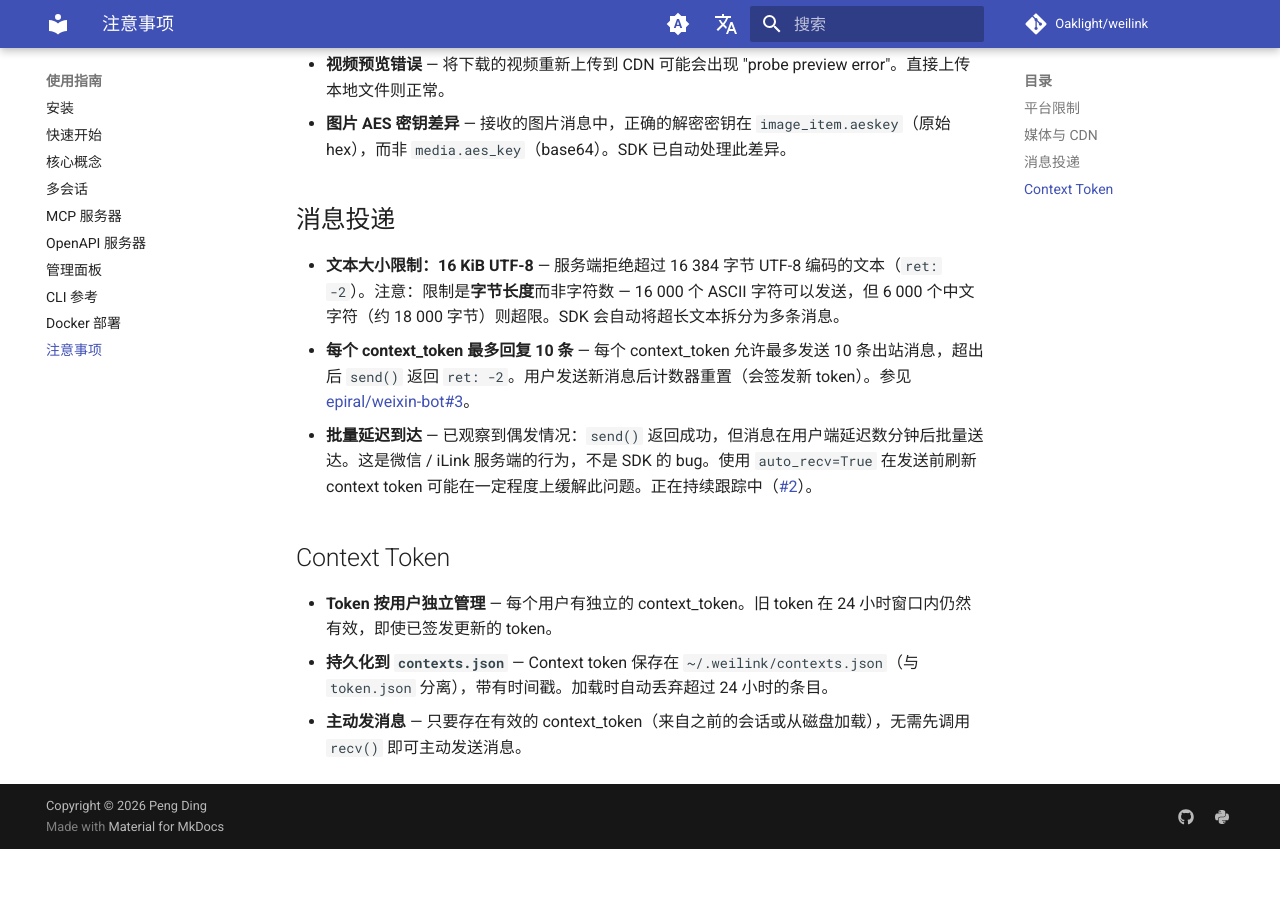
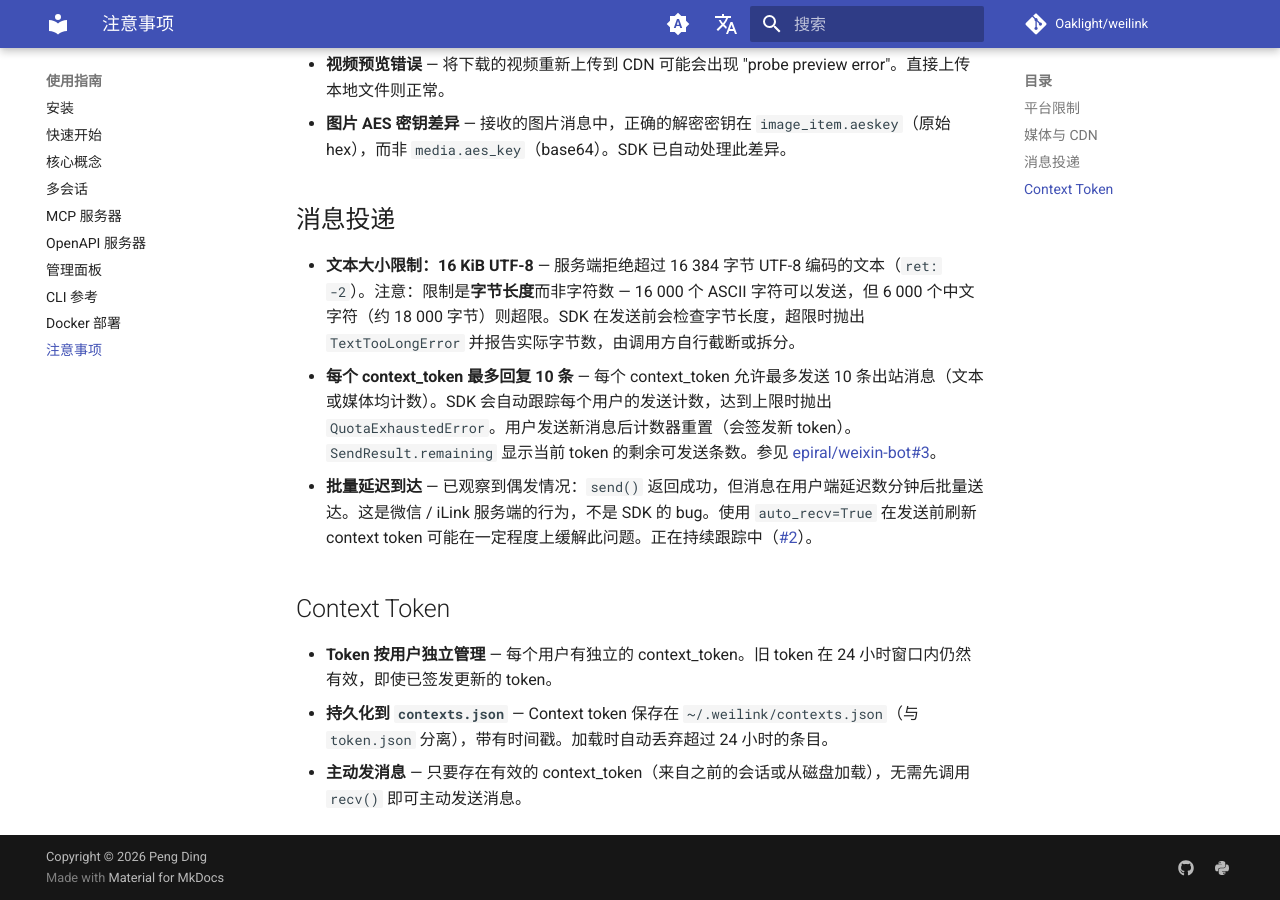
Before and after one commit to Oaklight/weilink, an MkDocs documentation site: the page built from docs/usage/gotchas.md, in a window 1280 px wide and 900 px high, scrolled down 764 px. Built offline with MkDocs 1.6.1 and Material for MkDocs 9.7.7, drawn with Linux system fonts in a browser that asks for light colours; comment, search, counter and statistics services are not loaded; before the commit the page ends 1613 px from its top, so only the background shows below that.

Commit message:
Update gotchas for TextTooLongError and QuotaExhaustedError

```diff
--- a/docs/usage/gotchas.md
+++ b/docs/usage/gotchas.md
@@ -19,8 +19,8 @@
 
 ## 消息投递
 
-- **文本大小限制：16 KiB UTF-8** — 服务端拒绝超过 16 384 字节 UTF-8 编码的文本（`ret: -2`）。注意：限制是**字节长度**而非字符数 — 16 000 个 ASCII 字符可以发送，但 6 000 个中文字符（约 18 000 字节）则超限。SDK 会自动将超长文本拆分为多条消息。
-- **每个 context_token 最多回复 10 条** — 每个 context_token 允许最多发送 10 条出站消息，超出后 `send()` 返回 `ret: -2`。用户发送新消息后计数器重置（会签发新 token）。参见 [epiral/weixin-bot#3](https://github.com/epiral/weixin-bot/issues/3)。
+- **文本大小限制：16 KiB UTF-8** — 服务端拒绝超过 16 384 字节 UTF-8 编码的文本（`ret: -2`）。注意：限制是**字节长度**而非字符数 — 16 000 个 ASCII 字符可以发送，但 6 000 个中文字符（约 18 000 字节）则超限。SDK 在发送前会检查字节长度，超限时抛出 `TextTooLongError` 并报告实际字节数，由调用方自行截断或拆分。
+- **每个 context_token 最多回复 10 条** — 每个 context_token 允许最多发送 10 条出站消息（文本或媒体均计数）。SDK 会自动跟踪每个用户的发送计数，达到上限时抛出 `QuotaExhaustedError`。用户发送新消息后计数器重置（会签发新 token）。`SendResult.remaining` 显示当前 token 的剩余可发送条数。参见 [epiral/weixin-bot#3](https://github.com/epiral/weixin-bot/issues/3)。
 - **批量延迟到达** — 已观察到偶发情况：`send()` 返回成功，但消息在用户端延迟数分钟后批量送达。这是微信 / iLink 服务端的行为，不是 SDK 的 bug。使用 `auto_recv=True` 在发送前刷新 context token 可能在一定程度上缓解此问题。正在持续跟踪中（[#2](https://github.com/Oaklight/weilink/issues/2)）。
 
 ## Context Token
```
